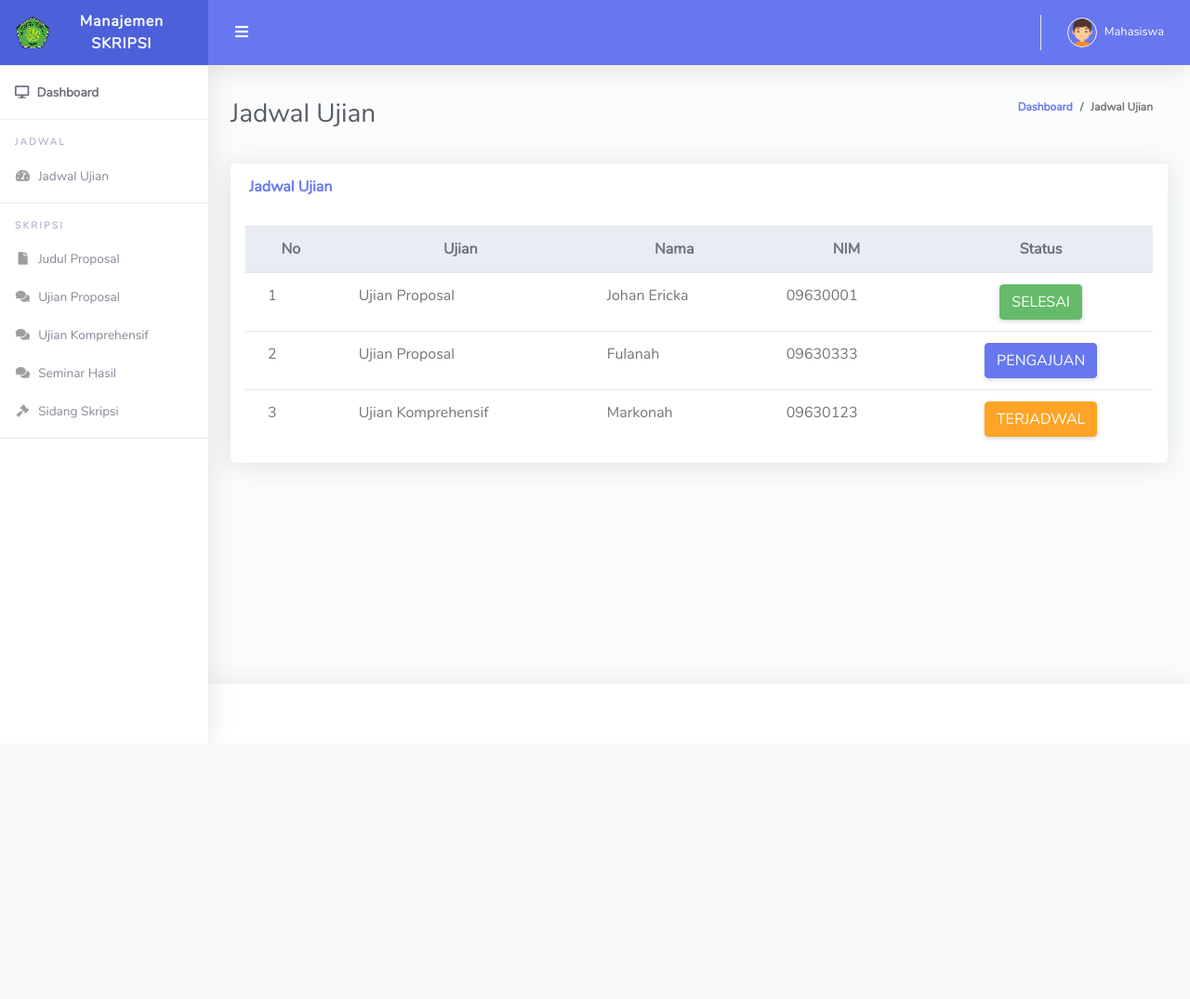
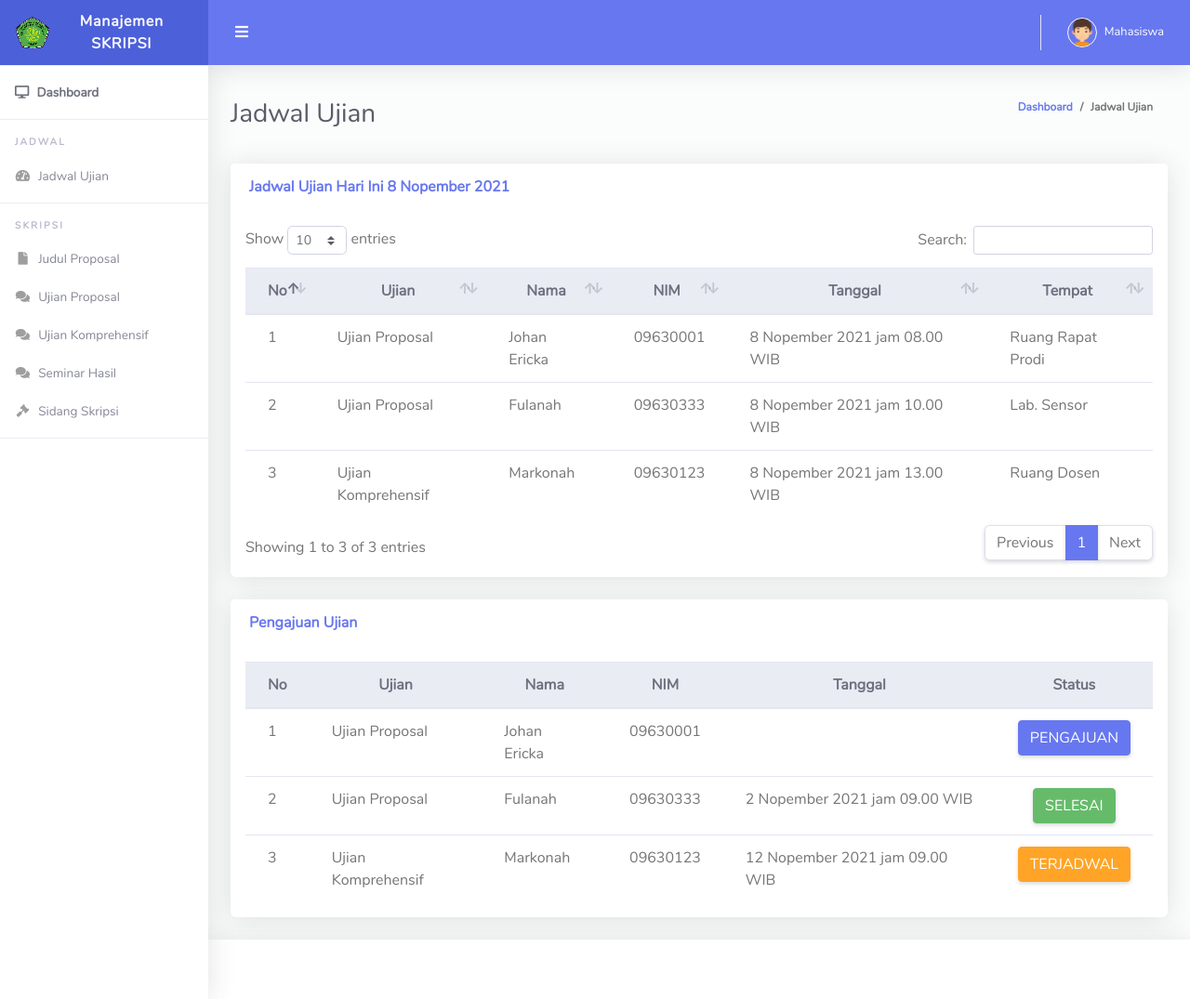
Before and after one commit to johanericka/manajemenskripsi, a PHP site: page /admin/ in a window 1280 px wide. Shown: the whole page at 93% size. Before the commit the page ends 736 px from the top, so only its background shows below. Run offline with PHP 8.4, Linux system fonts and the light colour scheme.

Commit message:
enhance admin dashboard

```diff
--- a/admin/index.php
+++ b/admin/index.php
@@ -12,6 +12,7 @@
   <link href="../vendor/fontawesome-free/css/all.min.css" rel="stylesheet" type="text/css">
   <link href="../vendor/bootstrap/css/bootstrap.min.css" rel="stylesheet" type="text/css">
   <link href="../css/ruang-admin.min.css" rel="stylesheet">
+  <link href="../vendor/datatables/dataTables.bootstrap4.min.css" rel="stylesheet">
 </head>
 
 <body id="page-top">
@@ -38,13 +39,13 @@
               <li class="breadcrumb-item active" aria-current="page">Jadwal Ujian</li>
             </ol>
           </div>
-
+          <!-- ujian hari ini -->
           <div class="row">
             <!-- Datatables -->
             <div class="col-lg-12">
               <div class="card mb-4">
                 <div class="card-header py-3 d-flex flex-row align-items-center justify-content-between">
-                  <h6 class="m-0 font-weight-bold text-primary">Jadwal Ujian</h6>
+                  <h6 class="m-0 font-weight-bold text-primary">Jadwal Ujian Hari Ini 8 Nopember 2021</h6>
                 </div>
                 <div class="table-responsive p-3">
                   <table class="table align-items-center table-flush" id="dataTable">
@@ -54,6 +55,59 @@
                         <th class="text-center">Ujian</th>
                         <th class="text-center">Nama</th>
                         <th class="text-center">NIM</th>
+                        <th class="text-center">Tanggal</th>
+                        <th class="text-center">Tempat</th>
+                      </tr>
+                    </thead>
+                    <tbody>
+                      <tr>
+                        <td>1</td>
+                        <td>Ujian Proposal</td>
+                        <td>Johan Ericka</td>
+                        <td>09630001</td>
+                        <td>8 Nopember 2021 jam 08.00 WIB</td>
+                        <td>Ruang Rapat Prodi</td>
+                      </tr>
+                      <tr>
+                        <td>2</td>
+                        <td>Ujian Proposal</td>
+                        <td>Fulanah</td>
+                        <td>09630333</td>
+                        <td>8 Nopember 2021 jam 10.00 WIB</td>
+                        <td>Lab. Sensor</td>
+                      </tr>
+                      <tr>
+                        <td>3</td>
+                        <td>Ujian Komprehensif</td>
+                        <td>Markonah</td>
+                        <td>09630123</td>
+                        <td>8 Nopember 2021 jam 13.00 WIB</td>
+                        <td>Ruang Dosen</td>
+                      </tr>
+                    </tbody>
+                  </table>
+                </div>
+              </div>
+            </div>
+          </div>
+          <!--Row-->
+          <!-- pengajuan ujian -->
+          <div class="row">
+            <!-- Datatables -->
+            <div class="col-lg-12">
+              <div class="card mb-4">
+                <div class="card-header py-3 d-flex flex-row align-items-center justify-content-between">
+                  <h6 class="m-0 font-weight-bold text-primary">Pengajuan Ujian</h6>
+                </div>
+                <div class="table-responsive p-3">
+                  <table class="table align-items-center table-flush" id="dataTable">
+                    <thead class="thead-light">
+                      <tr>
+                        <th class="text-center">No</th>
+                        <th class="text-center">Ujian</th>
+                        <th class="text-center">Nama</th>
+                        <th class="text-center">NIM</th>
+                        <th class="text-center">Tanggal</th>
                         <th class="text-center">Status</th>
                       </tr>
                     </thead>
@@ -63,30 +117,31 @@
                         <td>Ujian Proposal</td>
                         <td>Johan Ericka</td>
                         <td>09630001</td>
-                        <td class="text-center"><button class="btn btn-success" type="button">SELESAI</button></td>
+                        <td></td>
+                        <td class="text-center"><button class="btn btn-primary" type="button">PENGAJUAN</button></td>
                       </tr>
                       <tr>
                         <td>2</td>
                         <td>Ujian Proposal</td>
                         <td>Fulanah</td>
                         <td>09630333</td>
-                        <td class="text-center"><button class="btn btn-primary" type="button">PENGAJUAN</button></td>
+                        <td>2 Nopember 2021 jam 09.00 WIB</td>
+                        <td class="text-center"><button class="btn btn-success" type="button">SELESAI</button></td>
                       </tr>
                       <tr>
                         <td>3</td>
                         <td>Ujian Komprehensif</td>
                         <td>Markonah</td>
                         <td>09630123</td>
+                        <td>12 Nopember 2021 jam 09.00 WIB</td>
                         <td class="text-center"><button class="btn btn-warning" type="button">TERJADWAL</button></td>
                       </tr>
-
                     </tbody>
                   </table>
                 </div>
               </div>
             </div>
           </div>
-          <!--Row-->
         </div>
       </div>
       <!-- Footer -->
@@ -106,6 +161,17 @@
   <script src="../vendor/bootstrap/js/bootstrap.bundle.min.js"></script>
   <script src="../vendor/jquery-easing/jquery.easing.min.js"></script>
   <script src="../js/ruang-admin.min.js"></script>
+  <!-- Page level plugins -->
+  <script src="../vendor/datatables/jquery.dataTables.min.js"></script>
+  <script src="../vendor/datatables/dataTables.bootstrap4.min.js"></script>
+
+  <!-- Page level custom scripts -->
+  <script>
+    $(document).ready(function() {
+      $('#dataTable').DataTable(); // ID From dataTable
+      $('#dataTableHover').DataTable(); // ID From dataTable with Hover
+    });
+  </script>
 
 </body>
 
```
